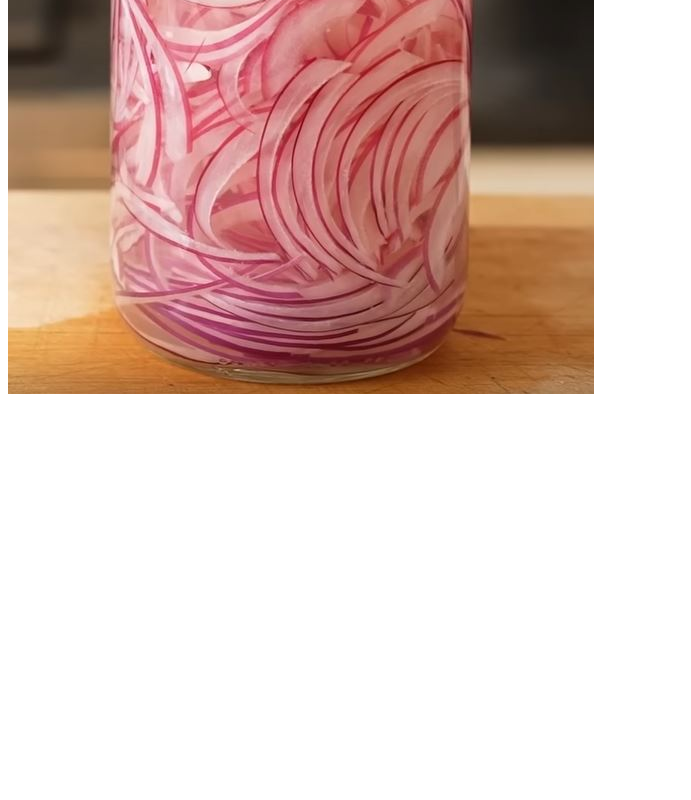
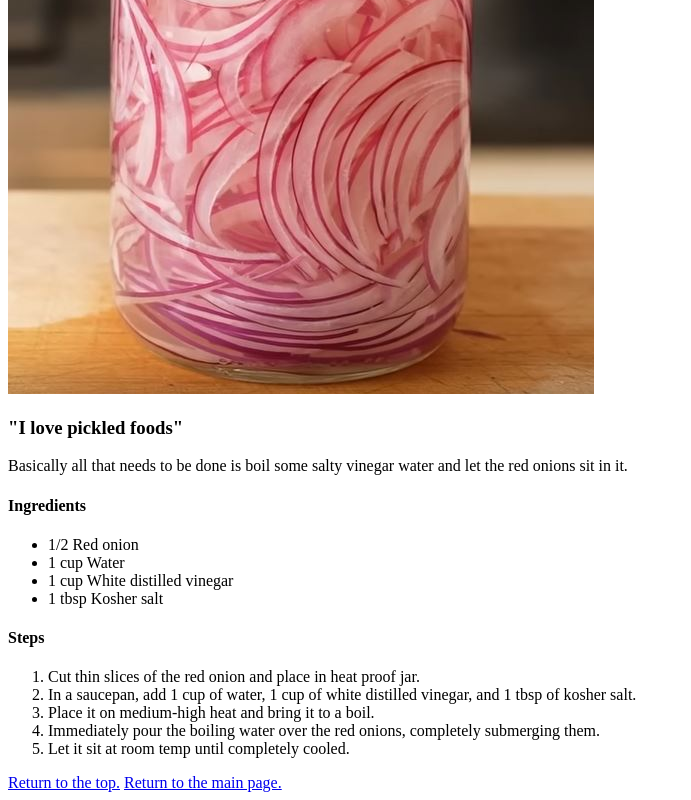
Before and after one commit to jholmbe/odin-recipes, a plain HTML site: page recipes/pickled-red-onion.html in a window 1280 px wide. Shown: the part 464-1264 px from the top of the page, without its empty margins (0-691 px from the left). Before the commit the page ends 870 px from the top, so only its background shows below. Drawn offline with Linux system fonts and the light colour scheme.

Commit message:
Finalize pickled-red-onion.html

```diff
--- a/recipes/pickled-red-onion.html
+++ b/recipes/pickled-red-onion.html
@@ -8,6 +8,32 @@
 </head>
 <body>
     <h1>My Pickled Red Onions Recipe</h1>
-    <img src="../images/pickled-red-onions.JPG" alt="Image of pickled red onions">
+    <img src="../images/pickled-red-onions.JPG"
+    alt="Image of pickled red onions">
+    <h3>"I love pickled foods"</h3>
+    <p>Basically all that needs to be done is boil some salty vinegar
+        water and let the red onions sit in it. </p>
+
+    <h4>Ingredients</h4>
+    <ul>
+        <li>1/2 Red onion</li>
+        <li>1 cup Water</li>
+        <li>1 cup White distilled vinegar</li>
+        <li>1 tbsp Kosher salt</li>
+    </ul>
+
+    <h4>Steps</h4>
+    <ol>
+        <li>Cut thin slices of the red onion and place in heat proof jar.</li>
+        <li>In a saucepan, add 1 cup of water, 1 cup of white distilled
+            vinegar, and 1 tbsp of kosher salt.</li>
+        <li>Place it on medium-high heat and bring it to a boil.</li>
+        <li>Immediately pour the boiling water over the red onions,
+             completely submerging them. </li>
+        <li>Let it sit at room temp until completely cooled.</li>
+    </ol>
+
+    <a href="../recipes/pickled-red-onion.html">Return to the top.</a>
+    <a href="../index.html">Return to the main page.</a>
 </body>
 </html>
```
